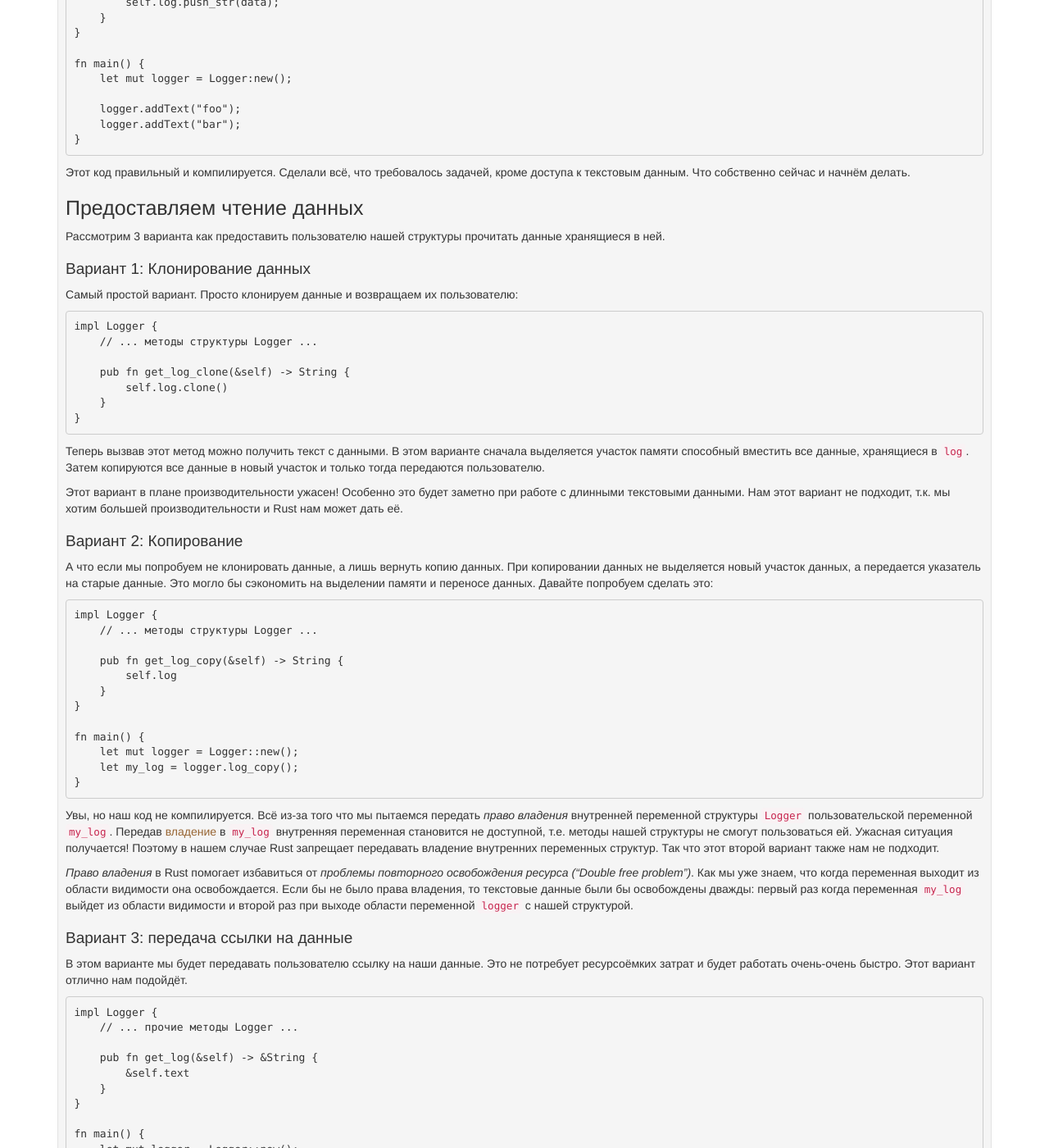
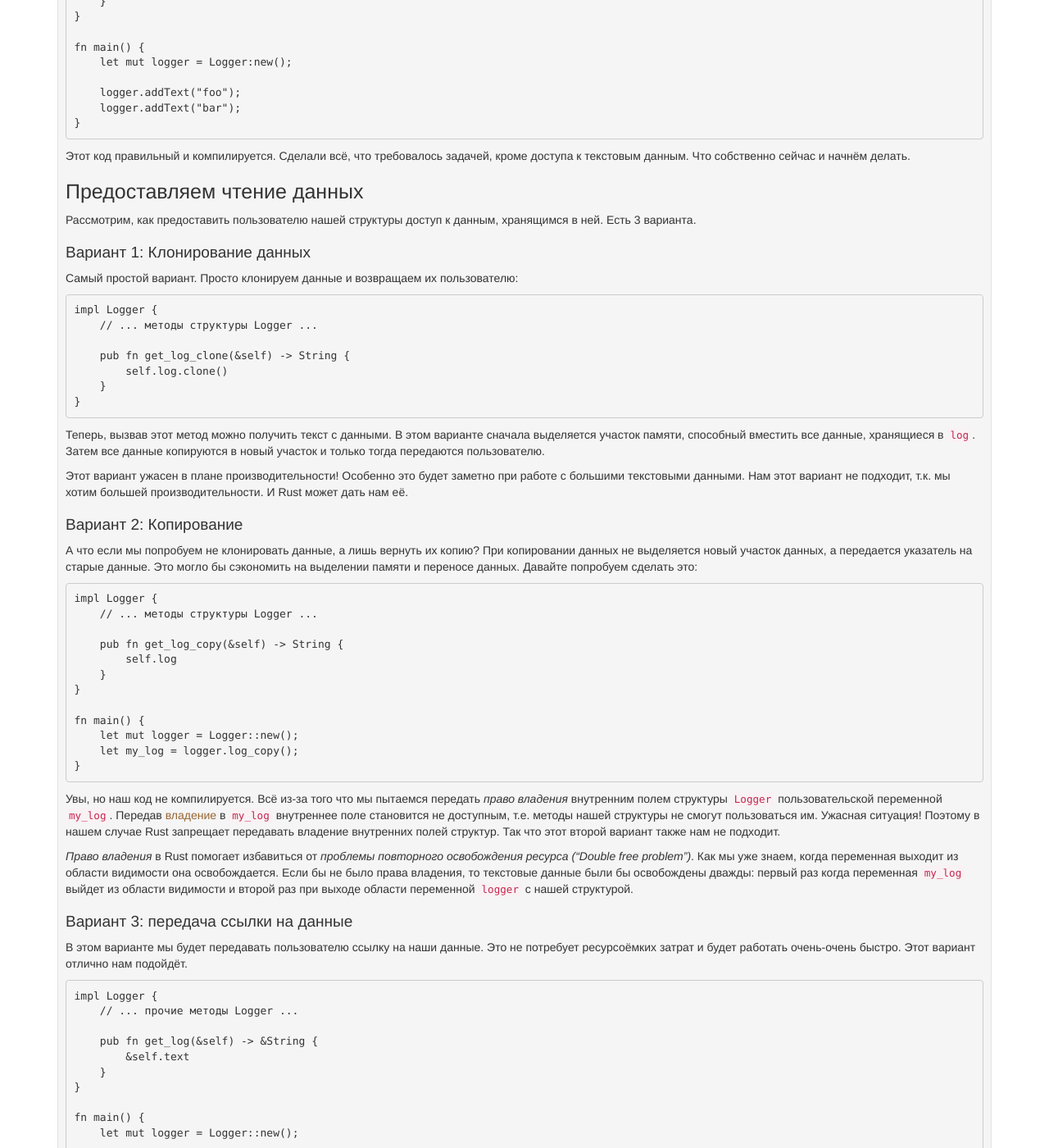
Before and after one commit to rust-lang-ru/rustycrate.ru, a Jekyll site: the page built from _posts/2015-11-14-lifetime-part1.md, in a window 1280 px wide and 1400 px high, scrolled down 651 px. Shown: the whole window at 82% size. Built offline with Jekyll 4.4.1, drawn with Linux system fonts in a browser that asks for light colours; nearby versions of some CDN libraries; comment, search, counter and statistics services are not loaded; some of the changed text lies outside the part shown.

Commit message:
Правки серии статей 'Время жизни в Rust'

````diff
--- a/_posts/2015-11-14-lifetime-part1.md
+++ b/_posts/2015-11-14-lifetime-part1.md
@@ -52,8 +51,8 @@
 
 # Предоставляем чтение данных
 
-Рассмотрим 3 варианта как предоставить пользователю нашей структуры прочитать
-данные хранящиеся в ней.
+Рассмотрим, как предоставить пользователю нашей структуры доступ к данным,
+хранящимся в ней. Есть 3 варианта.
 
 ## Вариант 1: Клонирование данных
 
@@ -69,18 +68,18 @@
 }
 ```
 
-Теперь вызвав этот метод можно получить текст с данными. В этом варианте сначала
-выделяется участок памяти способный вместить все данные, хранящиеся в `log`.
-Затем копируются все данные в новый участок и только тогда передаются
+Теперь, вызвав этот метод можно получить текст с данными. В этом варианте
+сначала выделяется участок памяти, способный вместить все данные, хранящиеся в
+`log`.  Затем все данные копируются в новый участок и только тогда передаются
 пользователю.
 
-Этот вариант в плане производительности ужасен! Особенно это будет заметно при
-работе с длинными текстовыми данными. Нам этот вариант не подходит, т.к. мы
-хотим большей производительности и Rust нам может дать её.
+Этот вариант ужасен в плане производительности! Особенно это будет заметно при
+работе с большими текстовыми данными. Нам этот вариант не подходит, т.к. мы
+хотим большей производительности. И Rust может дать нам её.
 
 ## Вариант 2: Копирование
 
-А что если мы попробуем не клонировать данные, а лишь вернуть копию данных. При
+А что если мы попробуем не клонировать данные, а лишь вернуть их копию? При
 копировании данных не выделяется новый участок данных, а передается указатель на
 старые данные. Это могло бы сэкономить на выделении памяти и переносе данных.
 Давайте попробуем сделать это:
@@ -101,17 +100,17 @@
 ```
 
 Увы, но наш код не компилируется. Всё из-за того что мы пытаемся передать _право
-владения_ внутренней переменной структуры `Logger` пользовательской переменной
+владения_ внутренним полем структуры `Logger` пользовательской переменной
 `my_log`. Передав
 [владение](https://kgv.gitbooks.io/rust_book_ru/content/src/ownership.html) в
-`my_log` внутренняя переменная становится не доступной, т.е. методы нашей
-структуры не смогут пользоваться ей. Ужасная ситуация получается!  Поэтому в
-нашем случае Rust запрещает передавать владение внутренних переменных структур.
-Так что этот второй вариант также нам не подходит.
+`my_log` внутреннее поле становится не доступным, т.е. методы нашей структуры не
+смогут пользоваться им. Ужасная ситуация! Поэтому в нашем случае Rust запрещает
+передавать владение внутренних полей структур. Так что этот второй вариант также
+нам не подходит.
 
 _Право владения_ в Rust помогает избавиться от _проблемы повторного освобождения
-ресурса ("Double free problem")_. Как мы уже знаем, что когда переменная выходит
-из области видимости она освобождается. Если бы не было права владения, то
+ресурса ("Double free problem")_. Как мы уже знаем, когда переменная выходит из
+области видимости она освобождается. Если бы не было права владения, то
 текстовые данные были бы освобождены дважды: первый раз когда переменная
 `my_log` выйдет из области видимости и второй раз при выходе области переменной
 `logger` с нашей структурой.
@@ -199,7 +198,7 @@
 
 Вот так мы указываем параметры времени жизни. В нашем примере мы использовали
 `a` как параметр времени жизни. В реальных проектах вы будете часто встречать
-параметры времени жизни обозначенные латинскими буквами: `a`, `b`, `c`, `d` и
+параметры времени жизни, обозначенные латинскими буквами: `a`, `b`, `c`, `d` и
 т.д. Но ничто нам не запрещает выбрать для параметра времени жизни любое другое
 имя, например `my_super_lifetime`.
 
@@ -208,7 +207,7 @@
 
 В `(&'a self)` мы определяем, что у `&self` время жизни должно быть равным `a`.
 
-В `&'a String` мы указываем, что переменная получившая указатель на строку
+В `&'a String` мы указываем, что переменная, получившая указатель на строку
 должна иметь время жизни такую же как у нашей структуры, т.е. равной `a` или
 иметь меньшее время жизни, чтобы указатель всегда ссылался на существующие
 данные в нашей структуре.
@@ -271,17 +270,17 @@
 # Другие языки программирования
 
 Если вам приходилось сталкиваться с языками программирования типа Java или
-Objective-C, то вас удивит использование времени жизни в Rust. В Java
-используется сборщик мусора (Garbage Collector) для освобождения памяти от не
-используемых объектов, переменных. В нашем примере Java не освобождал бы
-переменную `log` пока кто-то ссылается на неё. Objective-C ведёт подсчёт
-количества ссылок на участок памяти. В нашем примере есть 2 ссылки на участок
-памяти где хранится строка: первая ссылка это переменная `log` внутри нашей
-структуры и вторая ссылка это переменная `my_log`. В Objective-C участок памяти
-с текстовыми данными может быть освобождён лишь когда эти ссылки перестанут
-ссылаться на данные и тогда счётчик ссылок станет равен 0.
+Objective-C, то вас удивит использование времени жизни в Rust. В Java для
+освобождения памяти от неиспользуемых объектов используется сборщик мусора
+(Garbage Collector). В нашем примере Java не освобождал бы переменную `log` пока
+кто-то ссылается на неё. Objective-C ведёт подсчёт количества ссылок на участок
+памяти. В нашем примере есть 2 ссылки на участок памяти, где хранится строка:
+первая ссылка - это переменная `log` внутри нашей структуры, а вторая ссылка -
+это переменная `my_log`. В Objective-C участок памяти с текстовыми данными может
+быть освобождён лишь когда эти ссылки перестанут ссылаться на данные и тогда
+счётчик ссылок станет равен 0.
 
 Сборщик мусора требует дополнительных вычислительных затрат процессора и памяти,
-а главное требует паузы программы для освобождения не нужных данных в памяти.
-Подсчёт ссылок также требует дополнительных вычислительных затрат. Время жизни в
-Rust предлагает решение без использования дополнительных вычислительных затрат.
+а главное требует паузы программы для освобождения ненужных данных.  Подсчёт
+ссылок также требует дополнительных вычислительных затрат. Время жизни в Rust
+предлагает решение без использования дополнительных вычислительных затрат.
````
Also changed, not shown: other parts of _posts/2015-11-14-lifetime-part1.md (+5 -6 lines), _posts/2015-11-14-lifetime-part2.md (+22 -22 lines).
